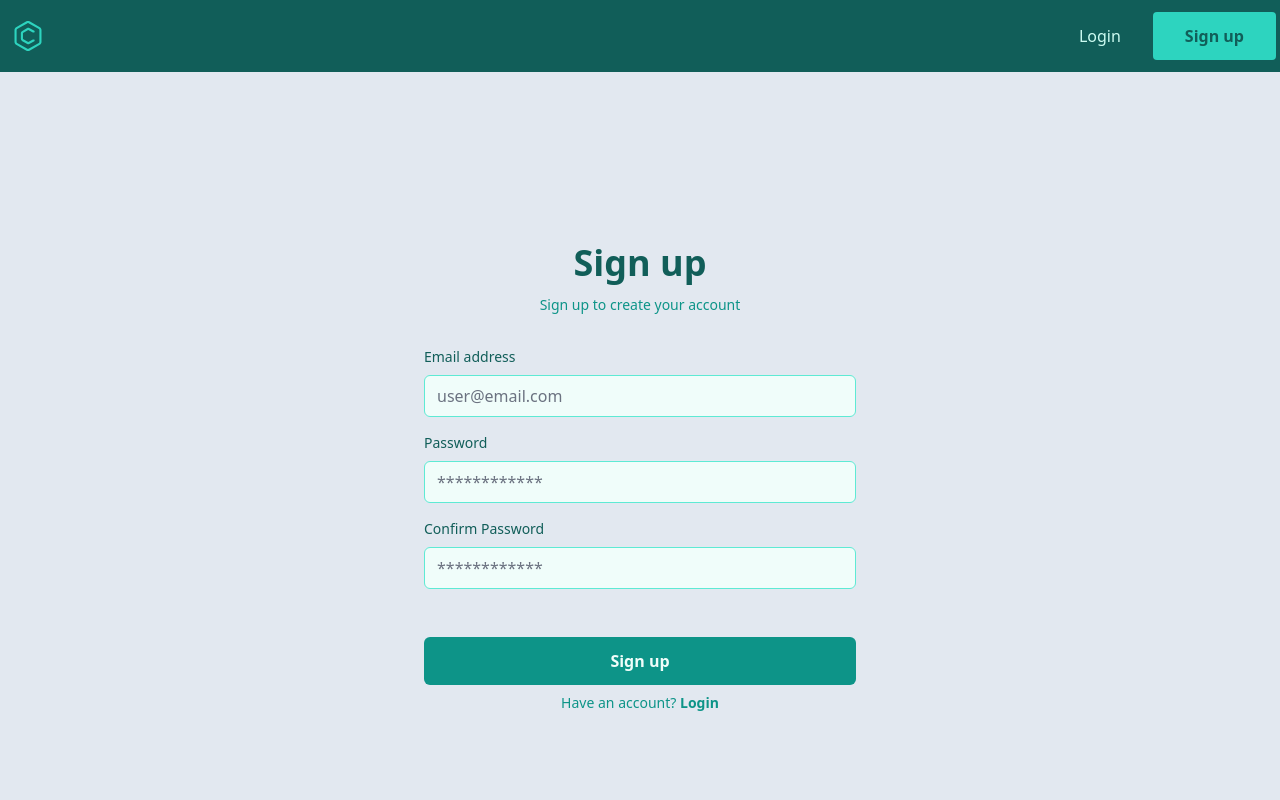
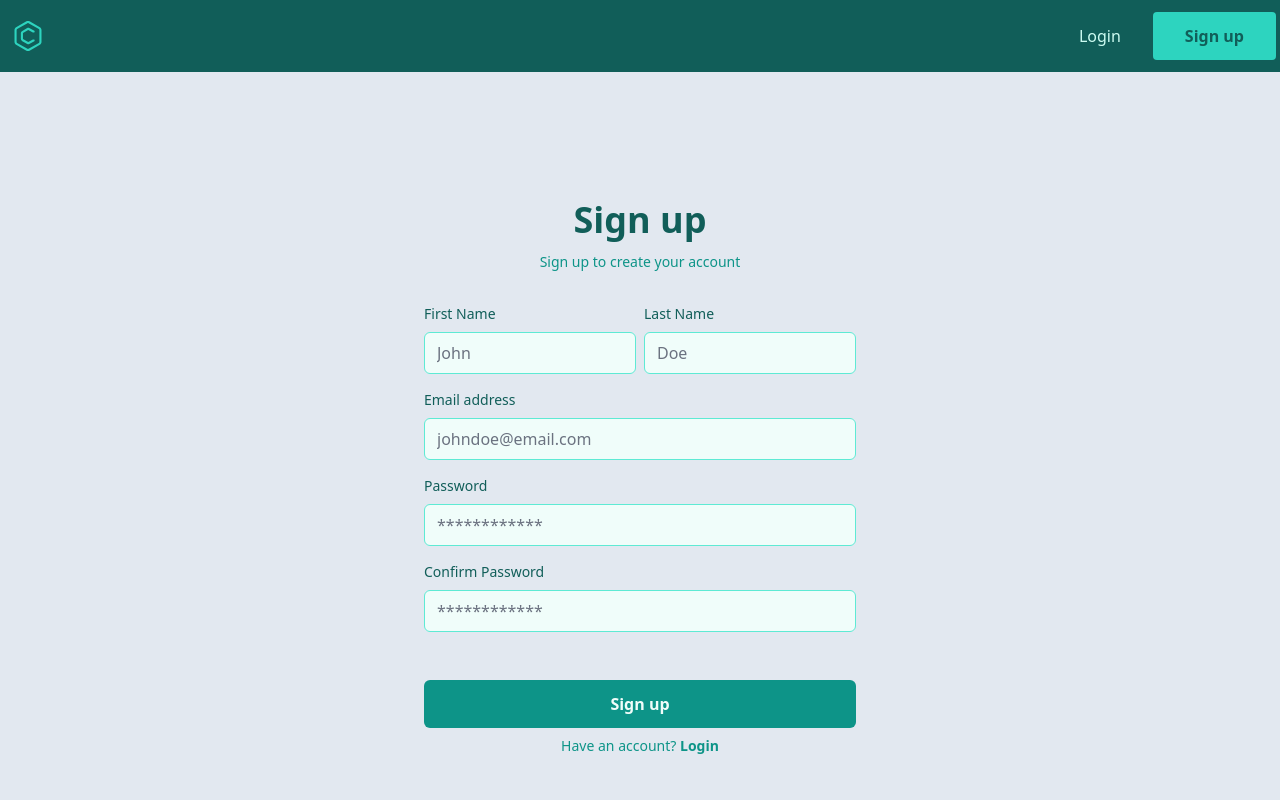
Before and after one commit to Lusanco/PalitasPR, a Svelte app in the folder frontend/: page /signup in a window 1280 px wide. Shown: the top 800 px of the page. Built offline with nearby package versions, Linux system fonts and the light colour scheme.

Commit message:
wip - signup // wip - new search and filter

```diff
--- a/frontend/src/components/PageSearchBar.svelte
+++ b/frontend/src/components/PageSearchBar.svelte
@@ -3,24 +3,29 @@
   import LogoSlogan from "./LogoSlogan.svelte";
   import LoadingSpinner from "./LoadingSpinner.svelte";
 
-  let searchInput = document.getElementById("search-input");
+  let explore = document.getElementById("search-input");
   let townInput = "All"; // No default town selected
   let services = []; // Array to store fetched services
   let errorMessage = ""; // Added to store error messages
   let hidden = true;
   let loaded = false;
+  let search;
+  let model = "promotions";
+  let service = "dj";
+  let town = "all";
+  let page;
+  let limit;
 
-  async function handleSearch() {
+  async function handleExplore() {
     hidden = false;
-    const data = {
-      Service: {
-        name: searchInput,
-        town: townInput,
-      },
-    };
 
     axios
-      .post("/api/filter", data)
+      // .post("/api/filter", data)
+      .get(
+        `/api/explore?search=${search}model=${model}&service=${service}&town=${town}&page=${page}&limit=${limit}`
+      )
+      // "/api/explore?type=promotions&service=DJ&town=all"
+      // http://localhost:3000/api/search?q=svelte&limit=10
       // .get("https://jsonplaceholder.typicode.com/users")
       .then((response) => {
         services = response.data;
@@ -45,18 +50,17 @@
     <!-- SearchBar Start -->
     <div class="relative">
       <label for="Search" class="sr-only"> Search </label>
-
       <input
         type="text"
-        id="Search"
-        bind:value={searchInput}
+        id="search"
+        bind:value={search}
         placeholder="Search for..."
         class="w-full rounded-md border-gray-200 py-2.5 pe-10 shadow-sm sm:text-sm"
       />
 
       <span class="absolute inset-y-0 grid w-10 end-0 place-content-center">
         <button
-          on:click={handleSearch}
+          on:click={handleExplore}
           type="button"
           class="text-gray-600 hover:text-gray-700"
         >
--- a/frontend/src/components/Signup.svelte
+++ b/frontend/src/components/Signup.svelte
@@ -3,7 +3,9 @@
   import { link } from "svelte-routing";
   import axios from "axios";
 
-  let password,
+  let first_name,
+    last_name,
+    password,
     confirmPassword,
     errorMessage,
     email = "";
@@ -15,8 +17,8 @@
     }
 
     const data = {
-      first_name: "N/A",
-      last_name: "N/A",
+      first_name: first_name,
+      last_name: last_name,
       email: email,
       password: password,
     };
@@ -50,6 +52,30 @@
   </div>
   <form action="" class="w-full space-y-12">
     <div class="space-y-4">
+      <div class="grid grid-cols-1 gap-2 md:grid-cols-2">
+        <div class="">
+          <label for="first_name" class="block mb-2 text-sm">First Name</label>
+          <input
+            bind:value={first_name}
+            type="text"
+            name="first_name"
+            id="first_name"
+            placeholder="John"
+            class="w-full px-3 py-2 text-teal-800 border border-teal-300 rounded-md bg-teal-50"
+          />
+        </div>
+        <div class="">
+          <label for="last_name" class="block mb-2 text-sm">Last Name</label>
+          <input
+            bind:value={last_name}
+            type="text"
+            name="last_name"
+            id="last_name"
+            placeholder="Doe"
+            class="w-full px-3 py-2 text-teal-800 border border-teal-300 rounded-md bg-teal-50"
+          />
+        </div>
+      </div>
       <div>
         <label for="email" class="block mb-2 text-sm">Email address</label>
         <input
@@ -57,7 +83,7 @@
           type="email"
           name="email"
           id="email"
-          placeholder="user@email.com"
+          placeholder="johndoe@email.com"
           class="w-full px-3 py-2 text-teal-800 border border-teal-300 rounded-md bg-teal-50"
         />
       </div>
```
